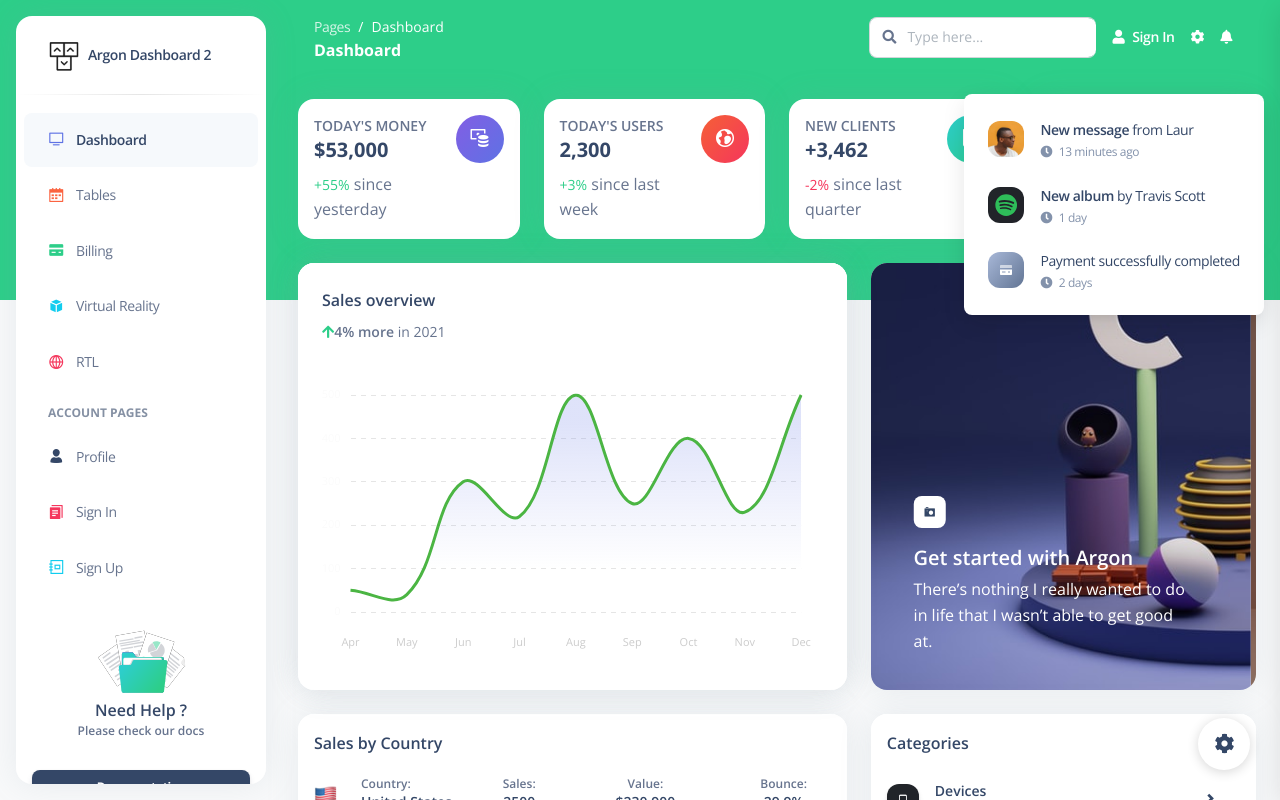
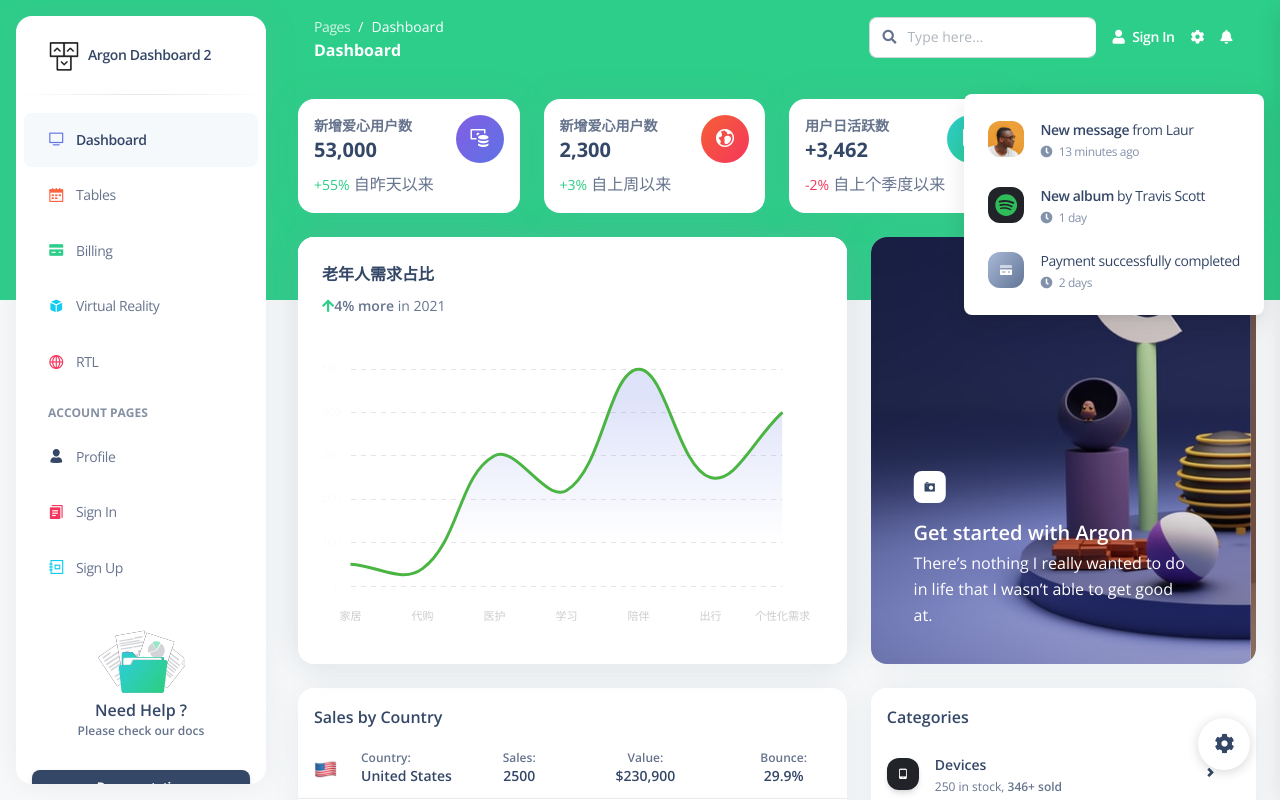
Before and after one commit to useroflrz/webgis, a Vue app in the folder vue-argon-dashboard-main/: page /dashboard-default in a window 1280 px wide. Shown: the top 800 px of the page. Built offline with nearby package versions, Linux system fonts and the light colour scheme.

Commit message:
翻译了一下

```diff
--- a/vue-argon-dashboard-main/public/index.html
+++ b/vue-argon-dashboard-main/public/index.html
@@ -5,7 +5,7 @@
     <meta http-equiv="X-UA-Compatible" content="IE=edge" />
     <meta name="viewport" content="width=device-width,initial-scale=1.0" />
     <link rel="icon" href="<%= BASE_URL %>favicon.png" />
-    <title>Vue Argon Dashboard 2 by Creative Tim</title>
+    <title>金年连心</title>
 
     <link
       href="https://fonts.googleapis.com/css?family=Open+Sans:300,400,600,700"
--- a/vue-argon-dashboard-main/src/examples/Charts/GradientLineChart.vue
+++ b/vue-argon-dashboard-main/src/examples/Charts/GradientLineChart.vue
@@ -25,7 +25,7 @@ export default {
   props: {
     title: {
       type: String,
-      default: "Sales overview",
+      default: "老年人需求占比",
     },
     detail1: {
       type: String,
@@ -48,10 +48,10 @@ export default {
     new Chart(ctx1, {
       type: "line",
       data: {
-        labels: ["Apr", "May", "Jun", "Jul", "Aug", "Sep", "Oct", "Nov", "Dec"],
+        labels: ["家居", "代购", "医护", "学习", "陪伴", "出行", "个性化需求"],
         datasets: [
           {
-            label: "Mobile apps",
+            label: "今日需求量",
             tension: 0.4,
             borderWidth: 0,
             pointRadius: 0,
@@ -60,7 +60,7 @@ export default {
             // eslint-disable-next-line no-dupe-keys
             borderWidth: 3,
             fill: true,
-            data: [50, 40, 300, 220, 500, 250, 400, 230, 500],
+            data: [50, 40, 300, 220, 500, 250, 400],
             maxBarThickness: 6,
           },
         ],
--- a/vue-argon-dashboard-main/src/views/Dashboard.vue
+++ b/vue-argon-dashboard-main/src/views/Dashboard.vue
@@ -4,49 +4,24 @@
       <div class="col-lg-12">
         <div class="row">
           <div class="col-lg-3 col-md-6 col-12">
-            <card
-              :title="stats.money.title"
-              :value="stats.money.value"
-              :percentage="stats.money.percentage"
-              :iconClass="stats.money.iconClass"
-              :iconBackground="stats.money.iconBackground"
-              :detail="stats.money.detail"
-              directionReverse
-            ></card>
+            <card :title="stats.money.title" :value="stats.money.value" :percentage="stats.money.percentage"
+              :iconClass="stats.money.iconClass" :iconBackground="stats.money.iconBackground" :detail="stats.money.detail"
+              directionReverse></card>
           </div>
           <div class="col-lg-3 col-md-6 col-12">
-            <card
-              :title="stats.users.title"
-              :value="stats.users.value"
-              :percentage="stats.users.percentage"
-              :iconClass="stats.users.iconClass"
-              :iconBackground="stats.users.iconBackground"
-              :detail="stats.users.detail"
-              directionReverse
-            ></card>
+            <card :title="stats.users.title" :value="stats.users.value" :percentage="stats.users.percentage"
+              :iconClass="stats.users.iconClass" :iconBackground="stats.users.iconBackground" :detail="stats.users.detail"
+              directionReverse></card>
           </div>
           <div class="col-lg-3 col-md-6 col-12">
-            <card
-              :title="stats.clients.title"
-              :value="stats.clients.value"
-              :percentage="stats.clients.percentage"
-              :iconClass="stats.clients.iconClass"
-              :iconBackground="stats.clients.iconBackground"
-              :percentageColor="stats.clients.percentageColor"
-              :detail="stats.clients.detail"
-              directionReverse
-            ></card>
+            <card :title="stats.clients.title" :value="stats.clients.value" :percentage="stats.clients.percentage"
+              :iconClass="stats.clients.iconClass" :iconBackground="stats.clients.iconBackground"
+              :percentageColor="stats.clients.percentageColor" :detail="stats.clients.detail" directionReverse></card>
           </div>
           <div class="col-lg-3 col-md-6 col-12">
-            <card
-              :title="stats.sales.title"
-              :value="stats.sales.value"
-              :percentage="stats.sales.percentage"
-              :iconClass="stats.sales.iconClass"
-              :iconBackground="stats.sales.iconBackground"
-              :detail="stats.sales.detail"
-              directionReverse
-            ></card>
+            <card :title="stats.sales.title" :value="stats.sales.value" :percentage="stats.sales.percentage"
+              :iconClass="stats.sales.iconClass" :iconBackground="stats.sales.iconBackground" :detail="stats.sales.detail"
+              directionReverse></card>
           </div>
         </div>
         <div class="row">
@@ -132,37 +107,37 @@ export default {
     return {
       stats: {
         money: {
-          title: "Today's Money",
-          value: "$53,000",
+          title: "新增爱心用户数",
+          value: "53,000",
           percentage: "+55%",
           iconClass: "ni ni-money-coins",
-          detail: "since yesterday",
+          detail: "自昨天以来",
           iconBackground: "bg-gradient-primary",
         },
         users: {
-          title: "Today's Users",
+          title: "新增爱心用户数",
           value: "2,300",
           percentage: "+3%",
           iconClass: "ni ni-world",
           iconBackground: "bg-gradient-danger",
-          detail: "since last week",
+          detail: "自上周以来",
         },
         clients: {
-          title: "New Clients",
+          title: "用户日活跃数",
           value: "+3,462",
           percentage: "-2%",
           iconClass: "ni ni-paper-diploma",
           percentageColor: "text-danger",
           iconBackground: "bg-gradient-success",
-          detail: "since last quarter",
+          detail: "自上个季度以来",
         },
         sales: {
-          title: "Sales",
-          value: "$103,430",
+          title: "累计服务时长",
+          value: "103,430",
           percentage: "+5%",
           iconClass: "ni ni-cart",
           iconBackground: "bg-gradient-warning",
-          detail: "than last month",
+          detail: "较上个月",
         },
       },
       sales: {
--- a/vue-argon-dashboard-main/src/views/Rtl.vue
+++ b/vue-argon-dashboard-main/src/views/Rtl.vue
@@ -2,60 +2,24 @@
   <div class="py-4 container-fluid">
     <div class="row">
       <div class="col-lg-3 col-sm-6 mb-lg-0">
-        <card
-          class="p-0 bg-white"
-          title="أموال اليوم"
-          value="$53,000"
-          iconClass="text-white ni ni-money-coins"
-          titleColor="opacity-7 text-dark"
-          iconBackground="bg-gradient-success"
-          valueColor="text-dark"
-          percentage="55%+"
-          percentageColor="text-success"
-          directionReverse
-        />
+        <card class="p-0 bg-white" title="أموال اليوم" value="53,000" iconClass="text-white ni ni-money-coins"
+          titleColor="opacity-7 text-dark" iconBackground="bg-gradient-success" valueColor="text-dark" percentage="55%+"
+          percentageColor="text-success" directionReverse />
       </div>
       <div class="col-lg-3 col-sm-6 mb-lg-0 mb-4">
-        <card
-          class="p-0 bg-white"
-          title="مستخدمو اليوم"
-          value="2,300"
-          iconClass="text-white ni ni-world"
-          titleColor="opacity-7 text-dark"
-          iconBackground="bg-gradient-success"
-          valueColor="text-dark"
-          percentage="+33%"
-          percentageColor="text-success"
-          directionReverse
-        />
+        <card class="p-0 bg-white" title="مستخدمو اليوم" value="2,300" iconClass="text-white ni ni-world"
+          titleColor="opacity-7 text-dark" iconBackground="bg-gradient-success" valueColor="text-dark" percentage="+33%"
+          percentageColor="text-success" directionReverse />
       </div>
       <div class="col-lg-3 col-sm-6 mb-lg-0 mb-4">
-        <card
-          class="p-0 bg-white"
-          title="عملاء جدد"
-          value=" +3,462"
-          iconClass="text-white ni ni-paper-diploma"
-          titleColor="opacity-7 text-dark"
-          iconBackground="bg-gradient-success"
-          valueColor="text-dark"
-          percentage="-2%"
-          percentageColor="text-danger"
-          directionReverse
-        />
+        <card class="p-0 bg-white" title="عملاء جدد" value=" +3,462" iconClass="text-white ni ni-paper-diploma"
+          titleColor="opacity-7 text-dark" iconBackground="bg-gradient-success" valueColor="text-dark" percentage="-2%"
+          percentageColor="text-danger" directionReverse />
       </div>
       <div class="col-lg-3 col-sm-6 mb-lg-0 mb-4">
-        <card
-          class="p-0 bg-white"
-          title="مبيعات"
-          value="$103,430"
-          iconClass="text-white ni ni-cart"
-          titleColor="opacity-7 text-dark"
-          iconBackground="bg-gradient-success"
-          valueColor="text-dark"
-          percentage="+5%"
-          percentageColor="text-success"
-          directionReverse
-        />
+        <card class="p-0 bg-white" title="مبيعات" value="103,430" iconClass="text-white ni ni-cart"
+          titleColor="opacity-7 text-dark" iconBackground="bg-gradient-success" valueColor="text-dark" percentage="+5%"
+          percentageColor="text-success" directionReverse />
       </div>
     </div>
     <div class="row">
@@ -71,46 +35,21 @@
         <active-users-chart />
       </div>
       <div class="col-lg-7">
-        <gradient-line-chart
-          title="نظرة عامة على المبيعات"
-          detail1="4% أكثر"
-          detail2="في عام 2021"
-        />
+        <gradient-line-chart title="نظرة عامة على المبيعات" detail1="4% أكثر" detail2="في عام 2021" />
       </div>
     </div>
     <div class="row mt-4">
       <div class="col-lg-8 col-md-6 mb-md-0 mb-4">
-        <project-card
-          action="عمل"
-          AnotherAction="عمل اخر"
-          SomethingElse="شی اخر هنا"
-          th1="المشروع"
-          th2="أعضاء"
-          th3="ميزانية"
-          th4="إكمال"
-          title="المشاريع"
-          desc="هذا الشهر"
-          descBold="انتهى30 "
-          data-1="الإصدار"
-          data-2="أضف مسار التقدم إلى التطبيق الداخلي"
-          data-3="إصلاح أخطاء النظام الأساسي"
-          data-5="أضف صفحة التسعير الجديدة"
-          data-6="إعادة تصميم متجر جديد على الإنترنت"
-          data-4="إطلاق تطبيق الهاتف المحمول الخاص بنا"
-          empty="غير مضبوط"
-        />
+        <project-card action="عمل" AnotherAction="عمل اخر" SomethingElse="شی اخر هنا" th1="المشروع" th2="أعضاء"
+          th3="ميزانية" th4="إكمال" title="المشاريع" desc="هذا الشهر" descBold="انتهى30 " data-1="الإصدار"
+          data-2="أضف مسار التقدم إلى التطبيق الداخلي" data-3="إصلاح أخطاء النظام الأساسي"
+          data-5="أضف صفحة التسعير الجديدة" data-6="إعادة تصميم متجر جديد على الإنترنت"
+          data-4="إطلاق تطبيق الهاتف المحمول الخاص بنا" empty="غير مضبوط" />
       </div>
       <div class="col-lg-4 col-md-6">
-        <orders-card
-          title="نظرة عامة على الطلبات"
-          text="هذا الشهر"
-          order="$2400, تغييرات في التصميم"
-          newOrder="طلب جديد #1832412"
-          payment="مدفوعات الخادم لشهر أبريل"
-          newCard="تمت إضافة بطاقة جديدة للطلب #4395133"
-          unlockPackages="فتح الحزم من أجل التطوير"
-          newOrder2="طلب جديد #9583120"
-        />
+        <orders-card title="نظرة عامة على الطلبات" text="هذا الشهر" order="$2400, تغييرات في التصميم"
+          newOrder="طلب جديد #1832412" payment="مدفوعات الخادم لشهر أبريل" newCard="تمت إضافة بطاقة جديدة للطلب #4395133"
+          unlockPackages="فتح الحزم من أجل التطوير" newOrder2="طلب جديد #9583120" />
       </div>
     </div>
   </div>
```
